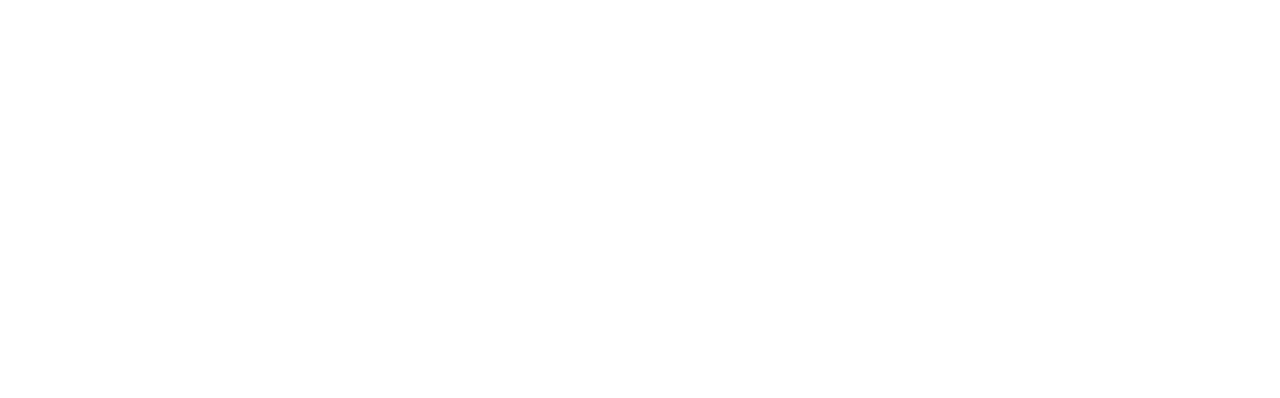
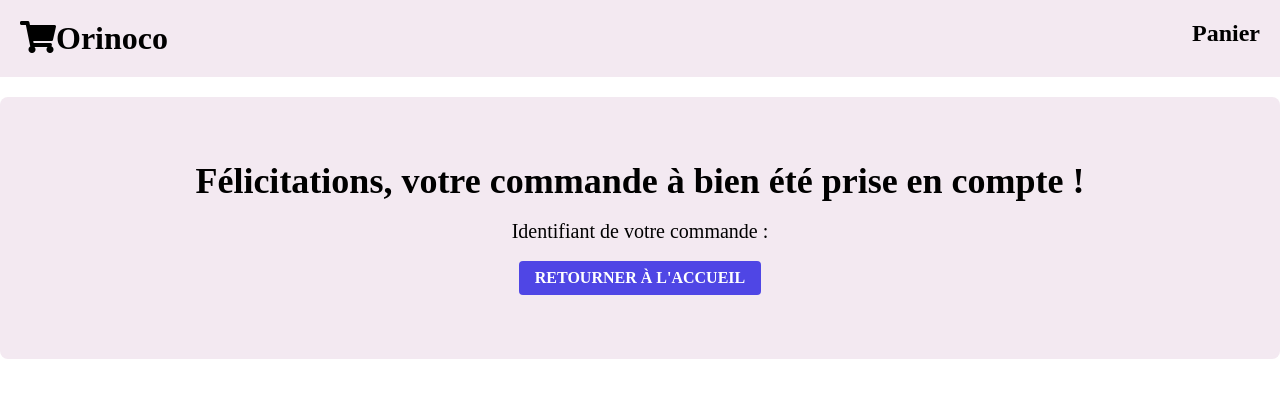
Before and after one commit to samuelrochwerg/SamuelRochwerg_5_06042021, a website: page order_confirmation.html in a window 1280 px wide. Drawn offline with Linux system fonts and the light colour scheme; a web font is replaced by a local one.

Commit message:
page order_confirmation

```diff
--- a/order_confirmation.html
+++ b/order_confirmation.html
@@ -16,6 +16,18 @@
     <title>Order-confirmation</title>
 </head>
 <body>
-
+    <header>
+        <div class="header__nav">
+            <a href="index.html"><h1><i class="fas fa-shopping-cart"></i>Orinoco</h1></a>
+            <a href="cart.html"><h2>Panier</h2></a>
+        </div>
+    </header>
+    <main class="w-full bg-oniPink rounded-lg my-4 py-16 flex justify-center flex-col">
+        <p class="text-center text-4xl font-bold mb-4">Félicitations, votre commande à bien été prise en compte !</p>
+        <p class="text-center text-xl mb-4">Identifiant de votre commande : <span class="font-bold" id="commandId"></span></p>
+        <a class="inline-block uppercase text-center mx-auto bg-indigo-600 py-2 px-4 font-semibold rounded text-white" href="/">Retourner à l'accueil</a>
+      </main>
+  </body>
+  </html>
 </body>
 </html>
--- a/sass/main.scss
+++ b/sass/main.scss
@@ -2,5 +2,6 @@
 @import "./base/base";
 @import "./pages/index.scss";
 @import "./pages/cart.scss";
+@import "./pages/order_confirmation.scss";
 @import "./layouts/header";
 @import "./layouts/footer";
--- /dev/null
+++ b/sass/pages/_order_confirmation.scss
@@ -0,0 +1,86 @@
+.w-full {
+    width: 100%;
+}
+.py-16 {
+    padding-top: 4rem;
+    padding-bottom: 4rem;
+}
+.my-4 {
+    margin-top: 1rem;
+    margin-bottom: 1rem;
+}
+.justify-center {
+    justify-content: center;
+}
+.flex-col {
+    flex-direction: column;
+}
+.flex {
+    display: flex;
+}
+.rounded-lg {
+    border-radius: 0.5rem;
+}
+.bg-oniPink {
+    --tw-bg-opacity: 1;
+    background-color: rgba(243, 233, 241, var(--tw-bg-opacity));
+}
+
+.text-center {
+    text-align: center;
+}
+.mb-4 {
+    margin-bottom: 1rem;
+}
+.text-4xl {
+    font-size: 2.25rem;
+    line-height: 2.5rem;
+}
+.font-bold {
+    font-weight: 700;
+}
+
+.text-xl {
+    font-size: 1.25rem;
+    line-height: 1.75rem;
+}
+
+.font-bold {
+    font-weight: 700;
+}
+
+.uppercase {
+    text-transform: uppercase;
+}
+.text-white {
+    --tw-text-opacity: 1;
+    color: rgba(255, 255, 255, var(--tw-text-opacity));
+}
+.text-center {
+    text-align: center;
+}
+.px-4 {
+    padding-left: 1rem;
+    padding-right: 1rem;
+}
+.py-2 {
+    padding-top: 0.5rem;
+    padding-bottom: 0.5rem;
+}
+.mx-auto {
+    margin-left: auto;
+    margin-right: auto;
+}
+.font-semibold {
+    font-weight: 600;
+}
+.inline-block {
+    display: inline-block;
+}
+.rounded {
+    border-radius: 0.25rem;
+}
+.bg-indigo-600 {
+    --tw-bg-opacity: 1;
+    background-color: rgba(79, 70, 229, var(--tw-bg-opacity));
+}
```
Also changed, not shown: public/css/style.css, 1 other file.
